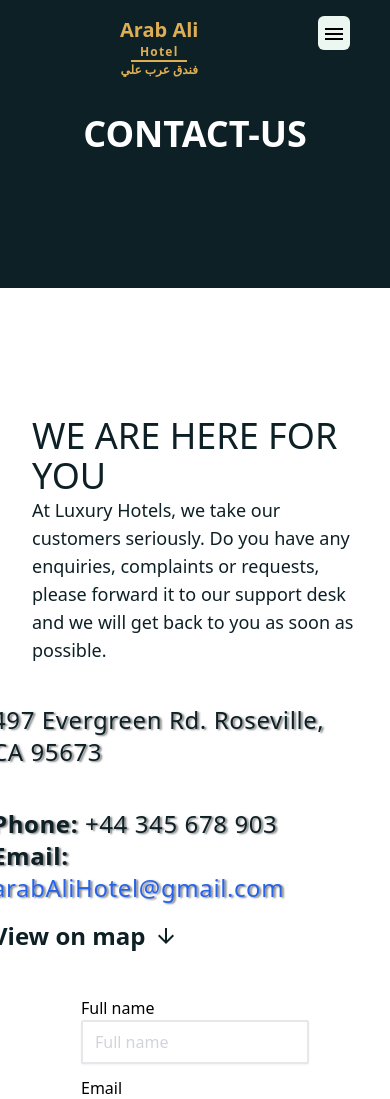
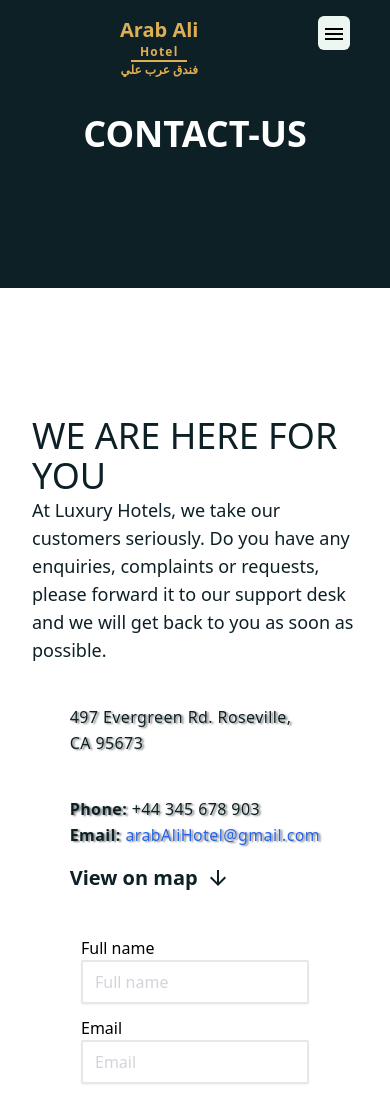
Before and after one commit to Ashenafimekit/AAH, a React (Vite) app: page /contact in a window 390 px wide. Shown: the top 1099 px of the page. Built offline with nearby package versions, Linux system fonts and the light colour scheme.

Commit message:
contact us responsiveness updated

```diff
--- a/src/Components/contactUs/Body.jsx
+++ b/src/Components/contactUs/Body.jsx
@@ -29,17 +29,17 @@ function Body() {
         </div>
 
         <div className="flex flex-col md:flex-row gap-5">
-          <div className="flex flex-auto justify-center p-2 px-8 lg:p-2 -ml-10">
+          <div className="flex flex-auto justify-center p-2 px-8 lg:p-2">
             <div className="text-[#0d2026] leading-relaxed flex flex-col mt-8">
               <address className="not-italic">
-                <p className="text-shadow-small text-2xl lg:text-2xl tracking-wide">
+                <p className="text-shadow-small text-md md:text-2xl lg:text-2xl tracking-wide">
                   497 Evergreen Rd. Roseville, <br />
                   CA 95673
                 </p>
               </address>
 
               <div>
-                <p className="text-shadow-small text-2xl lg:text-2xl mt-10 tracking-wide">
+                <p className="text-shadow-small text-md md:text-2xl lg:text-2xl mt-10 tracking-wide">
                   <strong>Phone:</strong> +44 345 678 903
                   <br />
                   <strong>Email:</strong>{" "}
@@ -52,7 +52,7 @@ function Body() {
                 </p>
               </div>
 
-              <div className="flex items-center space-x-2 cursor-pointer text-[#0d2026] hover:underline font-bold text-2xl mt-4">
+              <div className="flex items-center space-x-2 cursor-pointer text-[#0d2026] hover:underline font-bold text-xl md:text-2xl mt-4">
                 <span>View on map</span>
                 <ArrowDownwardIcon />
               </div>
```
